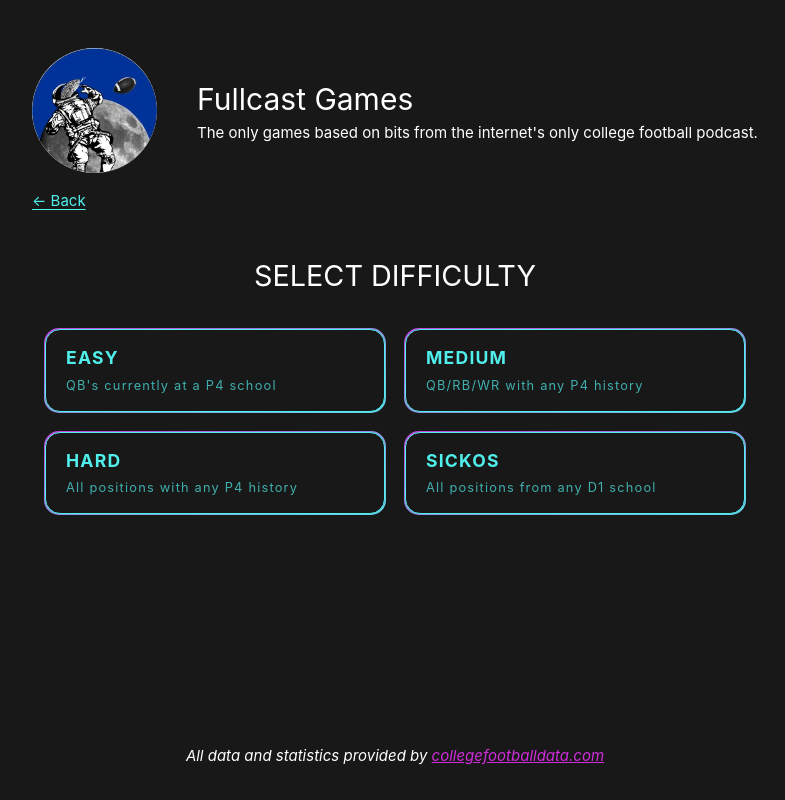
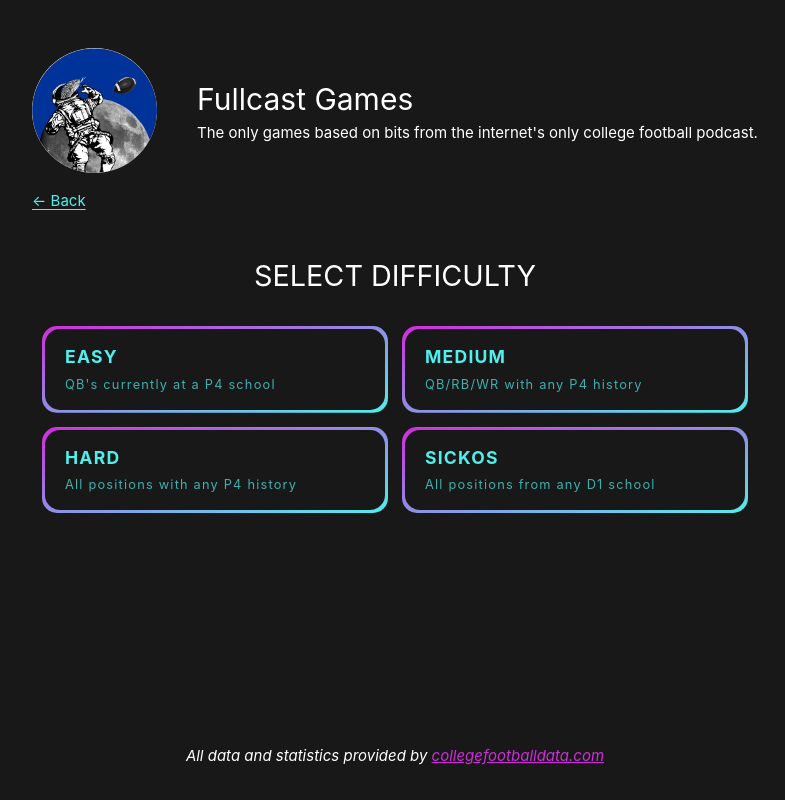
Before and after one commit to jnjohnson/fullcast-games, a Vue app: page /transfer-wizard in a window 1280 px wide. Shown: the whole page, without its empty margins (245-1030 px from the left). Built offline with nearby package versions, Linux system fonts and the light colour scheme.

Commit message:
adjusted button styles

```diff
--- a/src/views/TransferWizard.vue
+++ b/src/views/TransferWizard.vue
@@ -168,6 +168,7 @@
             width: 100%;
 
             button {
+                border: none;
                 cursor: pointer;
                 display: flex;
                 flex-direction: column;
@@ -189,16 +190,16 @@
                 }
 
                 &::after {
-                    background-image: linear-gradient(to bottom right, base.$incorrect-red 0%, base.$incorrect-red 25%, base.$ptku-pink 33%, base.$ptku-blue 66%, base.$correct-green 75%, base.$correct-green 100%);
+                    background-image: linear-gradient(to bottom right, base.$ptku-pink 0%, base.$ptku-blue 100%);
                     background-position: center;
-                    background-size: 400% 400%;
+                    background-size: 100%;
                     border-radius: 15px;
                     content: '';
-                    height: calc(100% + 4px);
+                    height: calc(100% + 6px);
                     position: absolute;
-                    top: -2px;
-                    left: -2px;
-                    width: calc(100% + 4px);
+                    top: -3px;
+                    left: -3px;
+                    width: calc(100% + 6px);
                     z-index: -1;
                 }
 
@@ -285,7 +286,6 @@
         grid-template-columns: 1fr 1fr;
         gap: 20px;
         margin-top: 40px;
-        max-width: 700px;
         width: 100%;
 
         button {
@@ -311,11 +311,11 @@
                 background-size: 400% 400%;
                 border-radius: 15px;
                 content: '';
-                height: calc(100% + 4px);
+                height: calc(100% + 6px);
                 position: absolute;
-                top: -2px;
-                left: -2px;
-                width: calc(100% + 4px);
+                top: -3px;
+                left: -3px;
+                width: calc(100% + 6px);
                 z-index: -1;
             }
             &:hover,
```
